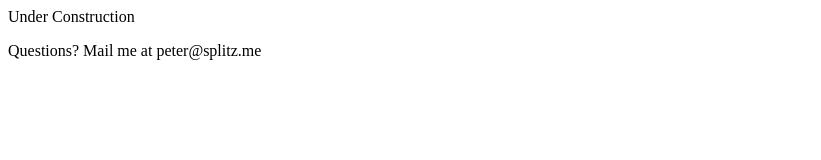
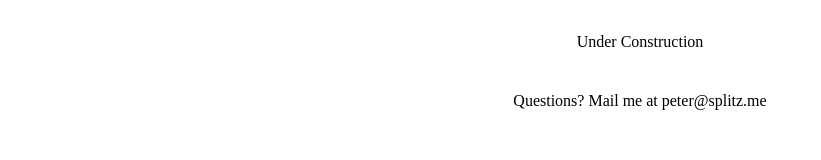
Before and after one commit to prfarlow1/prfarlow1.github.io, a plain HTML site: page index.html in a window 1280 px wide. Shown: the whole page, without its empty margins (0-821 px from the left). Drawn offline with Linux system fonts and the light colour scheme.

Commit message:
style additions

```diff
--- a/index.html
+++ b/index.html
@@ -1,6 +1,6 @@
 <html>
 <body>
-<p>Under Construction</p>
-<p>Questions? Mail me at peter@splitz.me</p>
+<p style="text-align:center;padding-top:25px">Under Construction</p>
+<p style="text-align:center;padding-top:25px">Questions? Mail me at peter@splitz.me</p>
 </body>
 </html>
```
